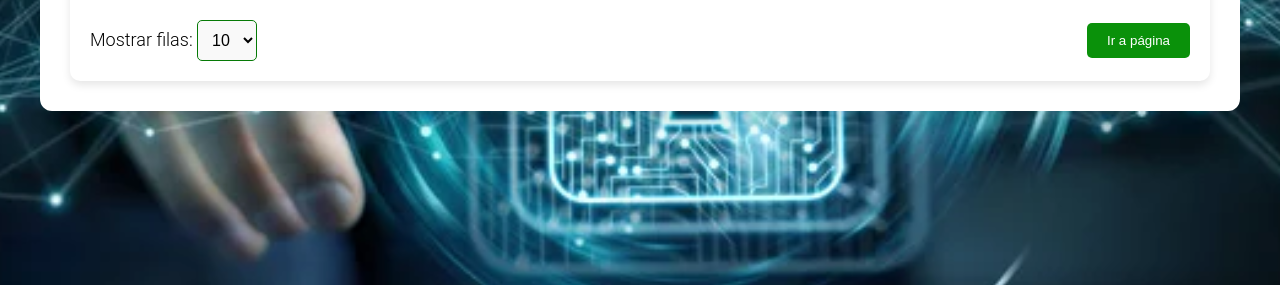
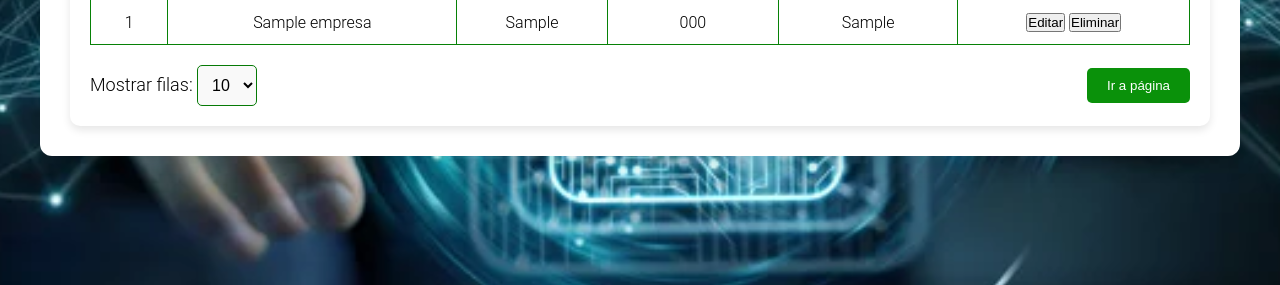
Before and after one commit to Rubiel0222/INVIZA-control-de-acceso-, a PHP site: page /inviza/terceros-empresas.html in a window 1280 px wide. Shown: the part 396-681 px from the top of the page. Run offline with PHP 8.4, Linux system fonts and the light colour scheme; tables that the repository leaves empty or names only in its code hold one stand-in row (values such as "Sample post").

Commit message:
actualizar repositorioRubiel0222

```diff
--- a/mostrar_empresas.php
+++ b/mostrar_empresas.php
@@ -7,35 +7,27 @@ $dbname = "inviza";
 // Crear conexión
 $conexion = new mysqli($servername, $username, $password, $dbname);
 
-// Verificar conexión
+
 if ($conexion->connect_error) {
     die("Conexión fallida: " . $conexion->connect_error);
 }
 
-// Consulta a la base de datos
 $query = "SELECT * FROM empresa ORDER BY id_empresa ASC";
-$resultado = mysqli_query($conexion, $query);
+$resultado = $conexion->query($query);
 
-// Verificar si la consulta fue exitosa
-if (!$resultado) {
-    echo "<tr><td colspan='6'>Error en la consulta: " . mysqli_error($conexion) . "</td></tr>";
-    return;
-}
-
-// Mostrar los resultados
-if (mysqli_num_rows($resultado) > 0) {
-    while ($empresa = mysqli_fetch_assoc($resultado)) {
-        echo "<tr>";
-        echo "<td>{$empresa['id_empresa']}</td>";
-        echo "<td>{$empresa['nombre_empresa']}</td>";
-        echo "<td>{$empresa['nit']}</td>";
-        echo "<td>{$empresa['telefono_empresa']}</td>";
-        echo "<td>{$empresa['direccion_empresa']}</td>";
-        echo "<td>
-                <button class='editar' data-id='{$empresa['id_empresa']}'>Editar</button>
-                <button class='eliminar' data-id='{$empresa['id_empresa']}'>Eliminar</button>
-              </td>";
-        echo "</tr>";
+if ($resultado->num_rows > 0) {
+    while ($empresa = $resultado->fetch_assoc()) {
+        echo "<tr>
+                <td>{$empresa['id_empresa']}</td>
+                <td>{$empresa['nombre_empresa']}</td>
+                <td>{$empresa['nit']}</td>
+                <td>{$empresa['telefono_empresa']}</td>
+                <td>{$empresa['direccion_empresa']}</td>
+                <td>
+                  <button class='editar' data-id='{$empresa['id_empresa']}'>Editar</button>
+                  <button class='eliminar' data-id='{$empresa['id_empresa']}'>Eliminar</button>
+                </td>
+              </tr>";
     }
 } else {
     echo "<tr><td colspan='6'>No hay registros disponibles.</td></tr>";
--- a/terceros-empresas.html
+++ b/terceros-empresas.html
@@ -124,6 +124,42 @@
             </div>
         </div>
     </div>
+    <script>
+function cargarEmpresas() {
+  fetch('mostrar_empresas.php')
+    .then(response => response.text())
+    .then(data => {
+      document.querySelector("tbody").innerHTML = data;
+      agregarListeners(); // Vuelve a asignar los eventos de editar/eliminar
+    });
+}
+
+function agregarListeners() {
+  document.querySelectorAll(".editar").forEach(boton => {
+    boton.addEventListener("click", function () {
+      const id = this.dataset.id;
+      alert(`Editar empresa ID: ${id}`);
+    });
+  });
+
+  document.querySelectorAll(".eliminar").forEach(boton => {
+    boton.addEventListener("click", function () {
+      const id = this.dataset.id;
+      if (confirm(`¿Estás seguro de eliminar la empresa con ID ${id}?`)) {
+        // Aquí puedes integrar una llamada AJAX para eliminar
+        console.log(`Eliminar empresa ID: ${id}`);
+        // Después de eliminar:
+        cargarEmpresas();
+      }
+    });
+  });
+}
+
+document.addEventListener("DOMContentLoaded", () => {
+  cargarEmpresas();
+});
+</script>
+
     <footer>
         <!--inicio pie pagina-->
         <br><br><br><br><br><br><br><br><br><br>
```
